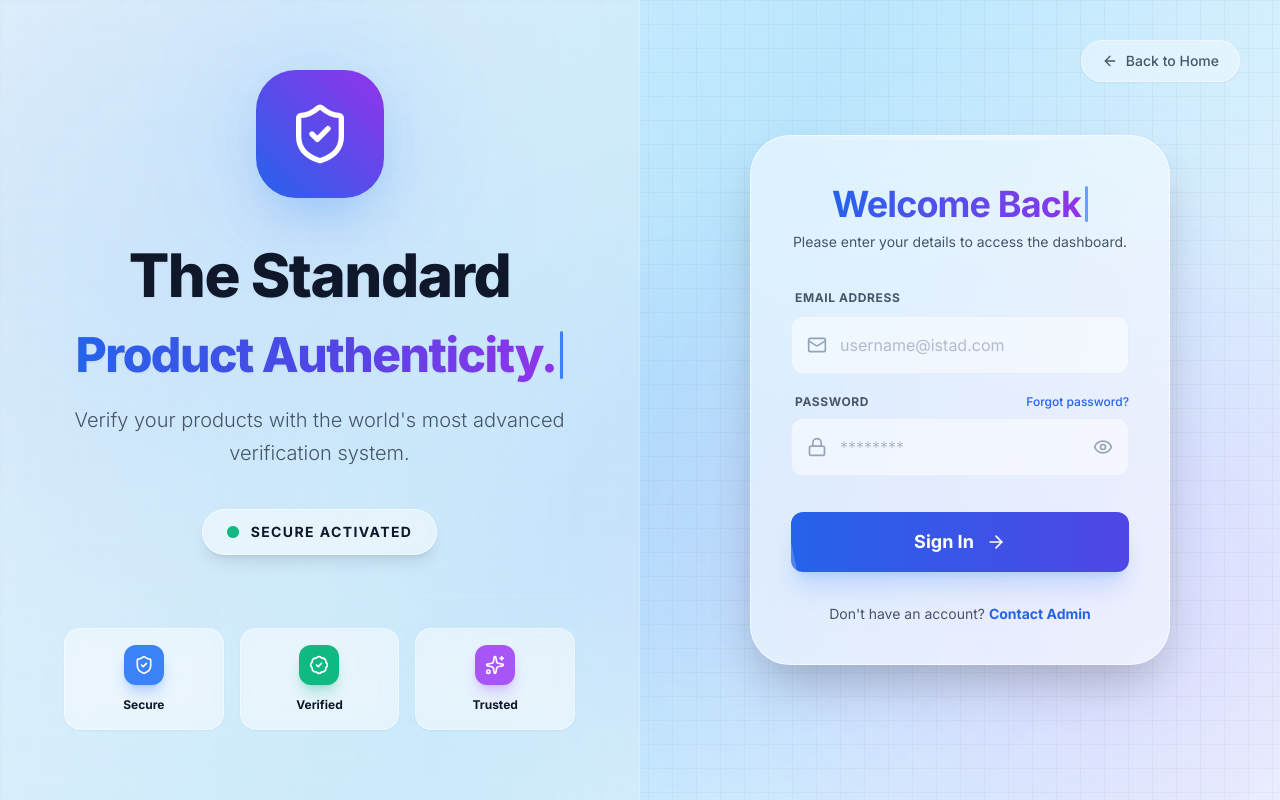
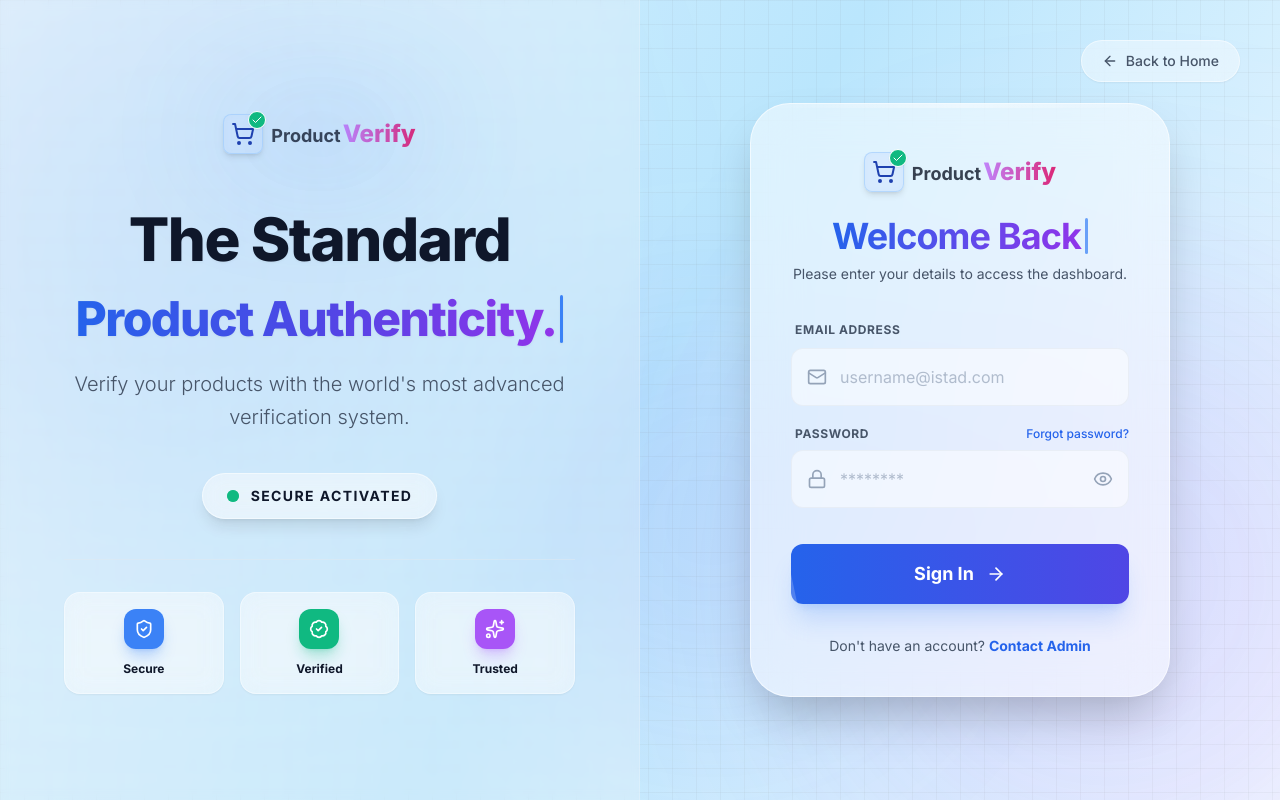
Before and after one commit to rotanaeav/ISTAD-WEB-DEV-I, a Next.js app: page /login in a window 1280 px wide. Built offline with nearby package versions, Linux system fonts and the light colour scheme; a web font is replaced by a local one.

Commit message:
Final Production Code v1.0

```diff
--- a/src/app/(admin)/login/page.tsx
+++ b/src/app/(admin)/login/page.tsx
@@ -9,6 +9,7 @@ import {
 import Link from "next/link";
 import AnimatedBackground from "@/src/components/animate-ui/Animate-Background";
 import Typewriter from "@/src/components/ui/TypeWriter";
+import Logo from "@/src/components/Logo";
 
 export default function LoginPage() {
   const router = useRouter();
@@ -47,7 +48,6 @@ export default function LoginPage() {
   };
 
   return (
-    // MAIN WRAPPER: bg-transparent allows the AnimatedBackground to show in both Light and Dark mode
     <div className="min-h-screen w-full flex overflow-hidden bg-transparent relative">
 
       <AnimatedBackground />
@@ -66,9 +66,7 @@ export default function LoginPage() {
 
             <div className="relative inline-flex items-center justify-center group">
                <div className="absolute inset-0 bg-blue-500 blur-3xl opacity-20 group-hover:opacity-40 transition-opacity duration-500 rounded-full animate-pulse"></div>
-               <div className="relative w-32 h-32 rounded-[2.5rem] bg-gradient-to-tr from-blue-600 to-purple-600 shadow-2xl shadow-blue-500/30 flex items-center justify-center transform group-hover:scale-105 transition-transform duration-500 hover:rotate-3">
-                  <ShieldCheck className="w-16 h-16 text-white" strokeWidth={2} />
-               </div>
+               <Logo />
             </div>
 
             <div className="space-y-4">
@@ -136,10 +134,8 @@ export default function LoginPage() {
           <div className="absolute top-0 left-0 w-full h-1 bg-gradient-to-r from-transparent via-white/80 to-transparent opacity-50"></div>
 
           <div className="text-center mb-8 space-y-2">
+  <div className="mx-auto flex mb-4 justify-center items-center"><Logo /></div>
 
-            <div className="inline-flex lg:hidden items-center justify-center w-16 h-16 rounded-2xl bg-gradient-to-tr from-blue-600 to-purple-600 shadow-lg mb-6">
-               <ShieldCheck className="w-8 h-8 text-white" />
-            </div>
 
             <h2 className="text-3xl md:text-4xl font-bold tracking-tight text-[var(--text-main)]">
               <span className="text-transparent bg-clip-text bg-gradient-to-r from-blue-600 to-purple-600">
```
